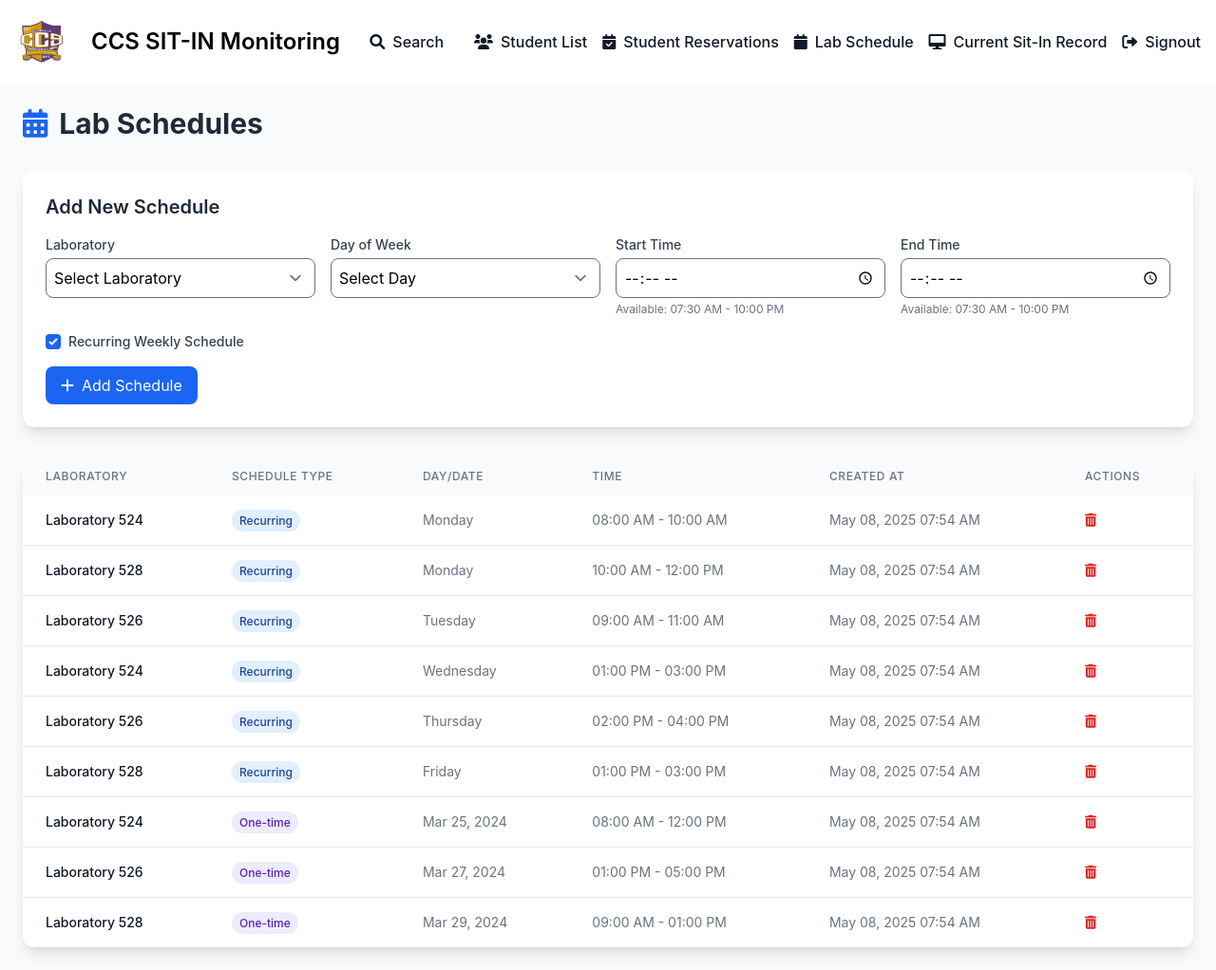
After one commit to clintoy18/CCS-Sitting-Monitoring-System---PHP, a PHP site: page /admin/lab_schedules.php in a window 1280 px wide. The commit adds this page. Shown: the whole page at 95% size. Run offline with PHP 8.4, Linux system fonts and the light colour scheme; a user stored in the database is signed in; data comes from the database, SQL or seed files in the repository; both versions use the stored data as it was after the commit; a stand-in replaces the project's code that opens the database connection; some libraries are stand-ins or nearby versions.

Commit message:
lab schedule feature with error trappings

```diff
--- /dev/null
+++ b/admin/lab_schedules.php
@@ -0,0 +1,364 @@
+<?php
+ob_start(); // Start output buffering
+session_start();
+include "../includes/adminlayout.php";
+include "../includes/adminauth.php";
+include "../includes/connection.php";
+
+// Define business hours
+define('OPENING_TIME', '07:30');
+define('CLOSING_TIME', '22:00');
+
+// Handle form submission
+if ($_SERVER['REQUEST_METHOD'] === 'POST') {
+    if (isset($_POST['action'])) {
+        if ($_POST['action'] === 'add') {
+            $room_id = $_POST['room_id'];
+            $start_time = $_POST['start_time'];
+            $end_time = $_POST['end_time'];
+            $day_of_week = $_POST['day_of_week'];
+            $is_recurring = isset($_POST['is_recurring']) ? 1 : 0;
+            $schedule_date = $is_recurring ? NULL : $_POST['schedule_date'];
+
+            // Validate time against business hours
+            if ($start_time < OPENING_TIME || $start_time > CLOSING_TIME) {
+                $_SESSION['error'] = "Start time must be between " . date('h:i A', strtotime(OPENING_TIME)) . " and " . date('h:i A', strtotime(CLOSING_TIME));
+                header("Location: lab_schedules.php");
+                ob_end_flush();
+                exit;
+            }
+
+            if ($end_time < OPENING_TIME || $end_time > CLOSING_TIME) {
+                $_SESSION['error'] = "End time must be between " . date('h:i A', strtotime(OPENING_TIME)) . " and " . date('h:i A', strtotime(CLOSING_TIME));
+                header("Location: lab_schedules.php");
+                ob_end_flush();
+                exit;
+            }
+
+            // Validate time
+            if ($start_time >= $end_time) {
+                $_SESSION['error'] = "End time must be after start time";
+                header("Location: lab_schedules.php");
+                ob_end_flush();
+                exit;
+            }
+
+            // Check for overlapping schedules
+            $check_overlap = "SELECT COUNT(*) as count FROM lab_schedules
+                             WHERE room_id = ?
+                             AND (
+                                 (is_recurring = ? AND day_of_week = ?) OR
+                                 (is_recurring = 0 AND schedule_date = ?)
+                             )
+                             AND (
+                                 (start_time <= ? AND end_time > ?) OR
+                                 (start_time < ? AND end_time >= ?) OR
+                                 (start_time >= ? AND end_time <= ?)
+                             )
+                             AND status = 'active'";
+
+            $stmt = $conn->prepare($check_overlap);
+            $stmt->bind_param("iissssssss",
+                $room_id,
+                $is_recurring,
+                $day_of_week,
+                $schedule_date,
+                $start_time, $start_time,
+                $end_time, $end_time,
+                $start_time, $end_time
+            );
+            $stmt->execute();
+            $result = $stmt->get_result();
+            $row = $result->fetch_assoc();
+
+            if ($row['count'] > 0) {
+                $_SESSION['error'] = "This schedule overlaps with an existing schedule for this laboratory";
+                header("Location: lab_schedules.php");
+                ob_end_flush();
+                exit;
+            }
+
+            // Insert new schedule
+            $query = "INSERT INTO lab_schedules (room_id, day_of_week, schedule_date, start_time, end_time, is_recurring, status)
+                     VALUES (?, ?, ?, ?, ?, ?, 'active')";
+            $stmt = $conn->prepare($query);
+            $stmt->bind_param("issssi",
+                $room_id,
+                $day_of_week,
+                $schedule_date,
+                $start_time,
+                $end_time,
+                $is_recurring
+            );
+
+            if ($stmt->execute()) {
+                $_SESSION['success'] = "Schedule added successfully";
+                header("Location: lab_schedules.php");
+                ob_end_flush();
+                exit;
+            } else {
+                $_SESSION['error'] = "Failed to add schedule";
+                header("Location: lab_schedules.php");
+                ob_end_flush();
+                exit;
+            }
+        } elseif ($_POST['action'] === 'delete') {
+            $schedule_id = $_POST['schedule_id'];
+            $query = "DELETE FROM lab_schedules WHERE schedule_id = ?";
+            $stmt = $conn->prepare($query);
+            $stmt->bind_param("i", $schedule_id);
+
+            if ($stmt->execute()) {
+                $_SESSION['success'] = "Schedule deleted successfully";
+                header("Location: lab_schedules.php");
+                ob_end_flush();
+                exit;
+            } else {
+                $_SESSION['error'] = "Failed to delete schedule";
+                header("Location: lab_schedules.php");
+                ob_end_flush();
+                exit;
+            }
+        }
+    }
+}
+
+// Fetch existing schedules with room names
+$query = "SELECT ls.*, r.room_name
+          FROM lab_schedules ls
+          JOIN rooms r ON ls.room_id = r.room_id
+          ORDER BY ls.is_recurring DESC,
+                   COALESCE(ls.schedule_date, '9999-12-31'),
+                   FIELD(ls.day_of_week, 'Monday', 'Tuesday', 'Wednesday', 'Thursday', 'Friday', 'Saturday', 'Sunday'),
+                   ls.start_time";
+$result = mysqli_query($conn, $query);
+
+// Fetch available rooms for the dropdown
+$rooms_query = "SELECT room_id, room_name FROM rooms ORDER BY room_name";
+$rooms_result = mysqli_query($conn, $rooms_query);
+?>
+
+<div class="p-6 bg-gray-50 min-h-screen">
+    <div class="max-w-7xl mx-auto">
+        <!-- Header -->
+        <div class="flex items-center justify-between mb-8">
+            <h1 class="text-3xl font-bold text-gray-800 flex items-center">
+                <i class="fas fa-calendar-alt mr-3 text-blue-600"></i>Lab Schedules
+            </h1>
+        </div>
+
+        <!-- Messages -->
+        <?php if (isset($_SESSION['success'])): ?>
+            <div class="mb-4 p-4 bg-green-100 border border-green-400 text-green-700 rounded-lg">
+                <?= $_SESSION['success'] ?>
+                <?php unset($_SESSION['success']); ?>
+            </div>
+        <?php endif; ?>
+
+        <?php if (isset($_SESSION['error'])): ?>
+            <div class="mb-4 p-4 bg-red-100 border border-red-400 text-red-700 rounded-lg">
+                <?= $_SESSION['error'] ?>
+                <?php unset($_SESSION['error']); ?>
+            </div>
+        <?php endif; ?>
+
+        <!-- Add Schedule Form -->
+        <div class="bg-white rounded-xl shadow-lg p-6 mb-8">
+            <h2 class="text-xl font-semibold mb-4 text-gray-800">Add New Schedule</h2>
+            <form action="" method="POST" class="grid grid-cols-1 md:grid-cols-4 gap-4">
+                <input type="hidden" name="action" value="add">
+
+                <div>
+                    <label class="block text-sm font-medium text-gray-700 mb-1">Laboratory</label>
+                    <select name="room_id" required class="w-full p-2 border rounded-lg focus:ring-2 focus:ring-blue-500 focus:border-blue-500">
+                        <option value="">Select Laboratory</option>
+                        <?php while ($room = mysqli_fetch_assoc($rooms_result)): ?>
+                            <option value="<?= $room['room_id'] ?>">Laboratory <?= htmlspecialchars($room['room_name']) ?></option>
+                        <?php endwhile; ?>
+                    </select>
+                </div>
+
+                <div>
+                    <label class="block text-sm font-medium text-gray-700 mb-1">Day of Week</label>
+                    <select name="day_of_week" required class="w-full p-2 border rounded-lg focus:ring-2 focus:ring-blue-500 focus:border-blue-500">
+                        <option value="">Select Day</option>
+                        <option value="Monday">Monday</option>
+                        <option value="Tuesday">Tuesday</option>
+                        <option value="Wednesday">Wednesday</option>
+                        <option value="Thursday">Thursday</option>
+                        <option value="Friday">Friday</option>
+                        <option value="Saturday">Saturday</option>
+                        <option value="Sunday">Sunday</option>
+                    </select>
+                </div>
+
+                <div>
+                    <label class="block text-sm font-medium text-gray-700 mb-1">Start Time</label>
+                    <input type="time" name="start_time" required
+                           min="<?= OPENING_TIME ?>" max="<?= CLOSING_TIME ?>"
+                           class="w-full p-2 border rounded-lg focus:ring-2 focus:ring-blue-500 focus:border-blue-500">
+                    <p class="text-xs text-gray-500 mt-1">Available: <?= date('h:i A', strtotime(OPENING_TIME)) ?> - <?= date('h:i A', strtotime(CLOSING_TIME)) ?></p>
+                </div>
+
+                <div>
+                    <label class="block text-sm font-medium text-gray-700 mb-1">End Time</label>
+                    <input type="time" name="end_time" required
+                           min="<?= OPENING_TIME ?>" max="<?= CLOSING_TIME ?>"
+                           class="w-full p-2 border rounded-lg focus:ring-2 focus:ring-blue-500 focus:border-blue-500">
+                    <p class="text-xs text-gray-500 mt-1">Available: <?= date('h:i A', strtotime(OPENING_TIME)) ?> - <?= date('h:i A', strtotime(CLOSING_TIME)) ?></p>
+                </div>
+
+                <div class="md:col-span-2">
+                    <label class="flex items-center space-x-2">
+                        <input type="checkbox" name="is_recurring" id="is_recurring" checked
+                               class="rounded border-gray-300 text-blue-600 focus:ring-blue-500">
+                        <span class="text-sm font-medium text-gray-700">Recurring Weekly Schedule</span>
+                    </label>
+                </div>
+
+                <div class="md:col-span-2" id="specific_date_container" style="display: none;">
+                    <label class="block text-sm font-medium text-gray-700 mb-1">Specific Date</label>
+                    <input type="date" name="schedule_date"
+                           min="<?= date('Y-m-d') ?>"
+                           class="w-full p-2 border rounded-lg focus:ring-2 focus:ring-blue-500 focus:border-blue-500">
+                </div>
+
+                <div class="md:col-span-4">
+                    <button type="submit" class="px-4 py-2 bg-blue-600 text-white rounded-lg hover:bg-blue-700 transition-all duration-300">
+                        <i class="fas fa-plus mr-2"></i>Add Schedule
+                    </button>
+                </div>
+            </form>
+        </div>
+
+        <!-- Schedules Table -->
+        <div class="bg-white rounded-xl shadow-lg overflow-hidden">
+            <div class="overflow-x-auto">
+                <table class="w-full">
+                    <thead class="bg-gray-50">
+                        <tr>
+                            <th class="px-6 py-3 text-left text-xs font-medium text-gray-500 uppercase tracking-wider">Laboratory</th>
+                            <th class="px-6 py-3 text-left text-xs font-medium text-gray-500 uppercase tracking-wider">Schedule Type</th>
+                            <th class="px-6 py-3 text-left text-xs font-medium text-gray-500 uppercase tracking-wider">Day/Date</th>
+                            <th class="px-6 py-3 text-left text-xs font-medium text-gray-500 uppercase tracking-wider">Time</th>
+                            <th class="px-6 py-3 text-left text-xs font-medium text-gray-500 uppercase tracking-wider">Created At</th>
+                            <th class="px-6 py-3 text-left text-xs font-medium text-gray-500 uppercase tracking-wider">Actions</th>
+                        </tr>
+                    </thead>
+                    <tbody class="bg-white divide-y divide-gray-200">
+                        <?php if ($result && mysqli_num_rows($result) > 0): ?>
+                            <?php while ($row = mysqli_fetch_assoc($result)): ?>
+                                <tr class="hover:bg-gray-50">
+                                    <td class="px-6 py-4 whitespace-nowrap text-sm font-medium text-gray-900">
+                                        Laboratory <?= htmlspecialchars($row['room_name']) ?>
+                                    </td>
+                                    <td class="px-6 py-4 whitespace-nowrap text-sm text-gray-500">
+                                        <?php if ($row['is_recurring']): ?>
+                                            <span class="px-2 py-1 text-xs font-medium rounded-full bg-blue-100 text-blue-800">
+                                                Recurring
+                                            </span>
+                                        <?php else: ?>
+                                            <span class="px-2 py-1 text-xs font-medium rounded-full bg-purple-100 text-purple-800">
+                                                One-time
+                                            </span>
+                                        <?php endif; ?>
+                                    </td>
+                                    <td class="px-6 py-4 whitespace-nowrap text-sm text-gray-500">
+                                        <?php if ($row['is_recurring']): ?>
+                                            <?= htmlspecialchars($row['day_of_week']) ?>
+                                        <?php else: ?>
+                                            <?= date('M d, Y', strtotime($row['schedule_date'])) ?>
+                                        <?php endif; ?>
+                                    </td>
+                                    <td class="px-6 py-4 whitespace-nowrap text-sm text-gray-500">
+                                        <?= date('h:i A', strtotime($row['start_time'])) ?> -
+                                        <?= date('h:i A', strtotime($row['end_time'])) ?>
+                                    </td>
+                                    <td class="px-6 py-4 whitespace-nowrap text-sm text-gray-500">
+                                        <?= date('M d, Y h:i A', strtotime($row['created_at'])) ?>
+                                    </td>
+                                    <td class="px-6 py-4 whitespace-nowrap text-sm text-gray-500">
+                                        <form action="" method="POST" class="inline" onsubmit="return confirm('Are you sure you want to delete this schedule?');">
+                                            <input type="hidden" name="action" value="delete">
+                                            <input type="hidden" name="schedule_id" value="<?= $row['schedule_id'] ?>">
+                                            <button type="submit" class="text-red-600 hover:text-red-900">
+                                                <i class="fas fa-trash-alt"></i>
+                                            </button>
+                                        </form>
+                                    </td>
+                                </tr>
+                            <?php endwhile; ?>
+                        <?php else: ?>
+                            <tr>
+                                <td colspan="6" class="px-6 py-4 text-center text-sm text-gray-500">
+                                    No schedules found
+                                </td>
+                            </tr>
+                        <?php endif; ?>
+                    </tbody>
+                </table>
+            </div>
+        </div>
+    </div>
+</div>
+
+<script>
+document.addEventListener('DOMContentLoaded', function() {
+    const form = document.querySelector('form');
+    const startTimeInput = document.querySelector('input[name="start_time"]');
+    const endTimeInput = document.querySelector('input[name="end_time"]');
+    const isRecurringCheckbox = document.getElementById('is_recurring');
+    const specificDateContainer = document.getElementById('specific_date_container');
+    const specificDateInput = document.querySelector('input[name="schedule_date"]');
+
+    // Set min and max time attributes
+    startTimeInput.min = '<?= OPENING_TIME ?>';
+    startTimeInput.max = '<?= CLOSING_TIME ?>';
+    endTimeInput.min = '<?= OPENING_TIME ?>';
+    endTimeInput.max = '<?= CLOSING_TIME ?>';
+
+    // Handle recurring checkbox change
+    isRecurringCheckbox.addEventListener('change', function() {
+        specificDateContainer.style.display = this.checked ? 'none' : 'block';
+        specificDateInput.required = !this.checked;
+    });
+
+    // Validate time inputs
+    form.addEventListener('submit', function(e) {
+        const startTime = startTimeInput.value;
+        const endTime = endTimeInput.value;
+
+        if (startTime >= endTime) {
+            e.preventDefault();
+            alert('End time must be after start time');
+            return;
+        }
+
+        if (startTime < '<?= OPENING_TIME ?>' || startTime > '<?= CLOSING_TIME ?>') {
+            e.preventDefault();
+            alert('Start time must be between <?= date('h:i A', strtotime(OPENING_TIME)) ?> and <?= date('h:i A', strtotime(CLOSING_TIME)) ?>');
+            return;
+        }
+
+        if (endTime < '<?= OPENING_TIME ?>' || endTime > '<?= CLOSING_TIME ?>') {
+            e.preventDefault();
+            alert('End time must be between <?= date('h:i A', strtotime(OPENING_TIME)) ?> and <?= date('h:i A', strtotime(CLOSING_TIME)) ?>');
+            return;
+        }
+
+        if (!isRecurringCheckbox.checked && !specificDateInput.value) {
+            e.preventDefault();
+            alert('Please select a specific date for one-time schedule');
+            return;
+        }
+    });
+
+    // Update end time min when start time changes
+    startTimeInput.addEventListener('change', function() {
+        endTimeInput.min = this.value;
+        if (endTimeInput.value && endTimeInput.value <= this.value) {
+            endTimeInput.value = '';
+        }
+    });
+});
+</script>
--- a/includes/adminlayout.php
+++ b/includes/adminlayout.php
@@ -54,6 +54,11 @@ include "adminauth.php"; // Ensure authentication is checked first
     <li>
     <a href="student_reservations.php" class="block py-2 px-3 text-gray-900 rounded-sm hover:bg-gray-100 md:hover:bg-transparent md:hover:text-blue-700 md:p-0 dark:text-white md:dark:hover:text-blue-500 dark:hover:bg-gray-700 dark:hover:text-white md:dark:hover:bg-transparent dark:border-gray-700 flex items-center">
         <i class="fas fa-calendar-check mr-2"></i>Student Reservations
+    </a>
+    </li>
+    <li>
+    <a href="lab_schedules.php" class="block py-2 px-3 text-gray-900 rounded-sm hover:bg-gray-100 md:hover:bg-transparent md:hover:text-blue-700 md:p-0 dark:text-white md:dark:hover:text-blue-500 dark:hover:bg-gray-700 dark:hover:text-white md:dark:hover:bg-transparent dark:border-gray-700 flex items-center">
+        <i class="fas fa-calendar mr-2"></i>Lab Schedule
     </a>
     </li>
       <li>
```
Also changed, not shown: admin/reward_student.php (+17 -18 lines), includes/lab_schedules_table.sql (added, +41 -0 lines).
